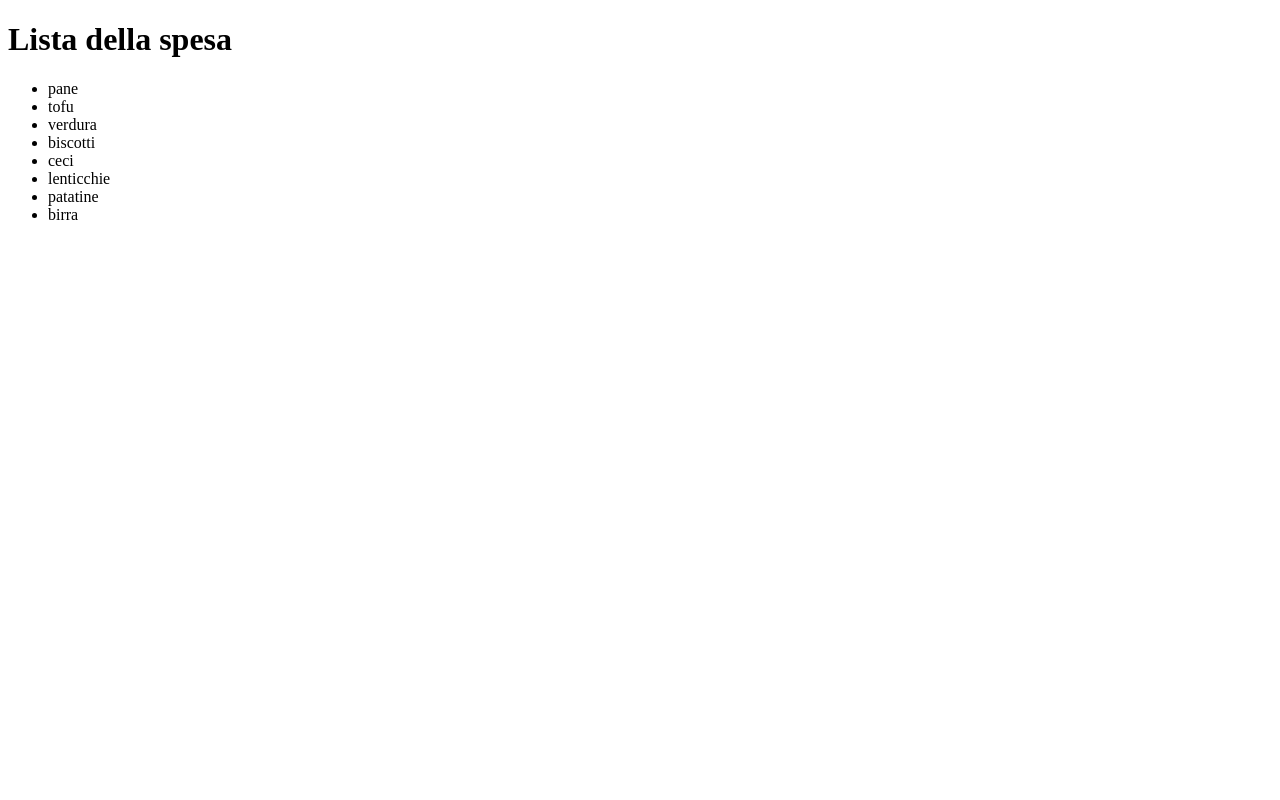
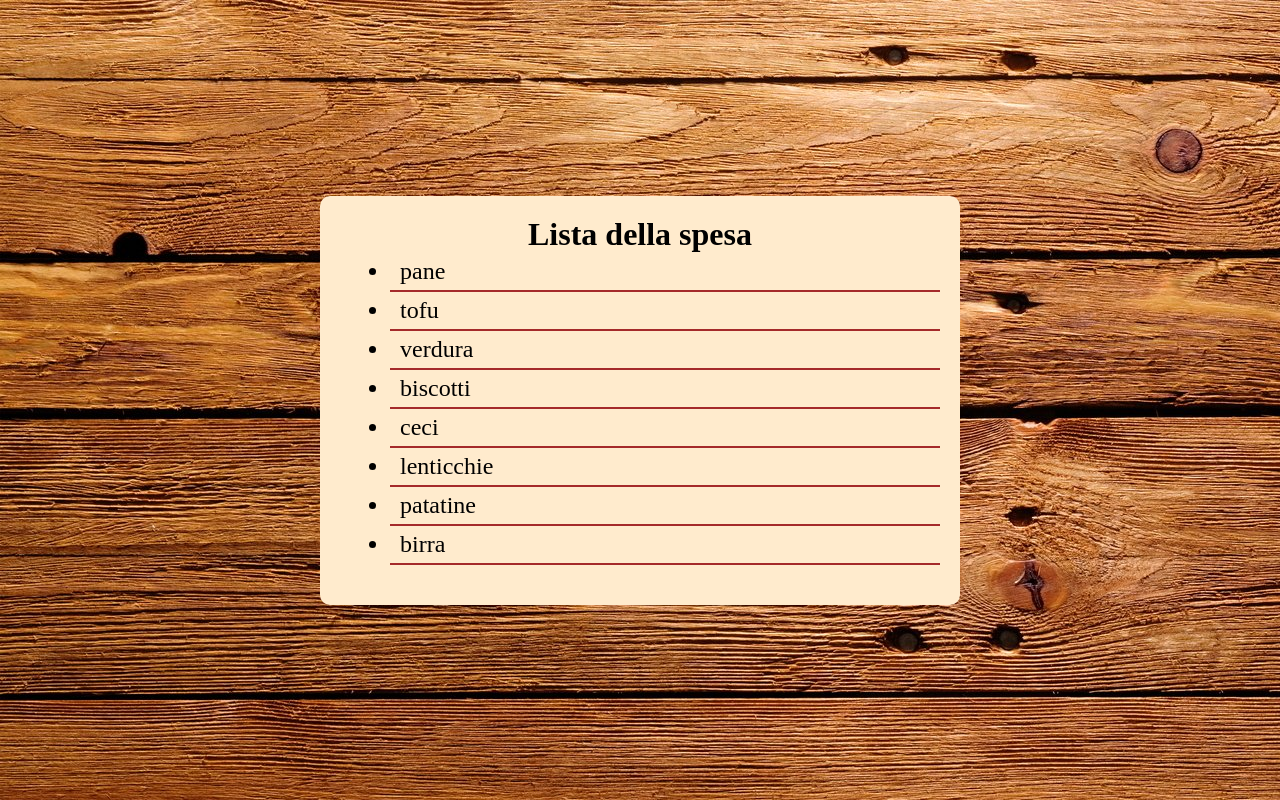
Before and after one commit to ValeriaGiannelli/js-lista-spesa, a plain HTML site: page index.html in a window 1280 px wide. Drawn offline with Linux system fonts and the light colour scheme.

Commit message:
style: add bacground and style to the list

```diff
--- /dev/null
+++ b/css/style.css
@@ -0,0 +1,37 @@
+/* css generale */
+*{
+    margin: 0;
+    padding: 0;
+    box-sizing: border-box;
+}
+
+/* caratteristiche container */
+#container{
+    height: 100vh;
+    display: flex;
+    justify-content: center;
+    align-items: center;
+    background-image: url(../img/bg_wood.jpg);
+
+}
+
+/* caratteristiche del foglio della lista */
+.card_list{
+    background-color: blanchedalmond;
+    border-radius: 10px;
+    width: 50%;
+    text-align: center;
+    padding: 20px 20px 40px 20px;
+}
+
+/* caratteristiche lista */
+#my_list{
+    text-align: start;
+    margin-left: 50px;
+    font-size: 24px;
+}
+
+#my_list li{
+    border-bottom: 2px solid brown;
+    padding: 5px 10px;
+}
--- a/index.html
+++ b/index.html
@@ -5,8 +5,8 @@
     <meta name="viewport" content="width=device-width, initial-scale=1.0">
     <title>Mail</title>
 
-    <!-- mio css
-    <link rel="stylesheet" href="css/style.css"> -->
+    <!-- mio css -->
+    <link rel="stylesheet" href="css/style.css">
 </head>
 <body>
 
```
Also changed, not shown: img/bg_wood.jpg (added).
